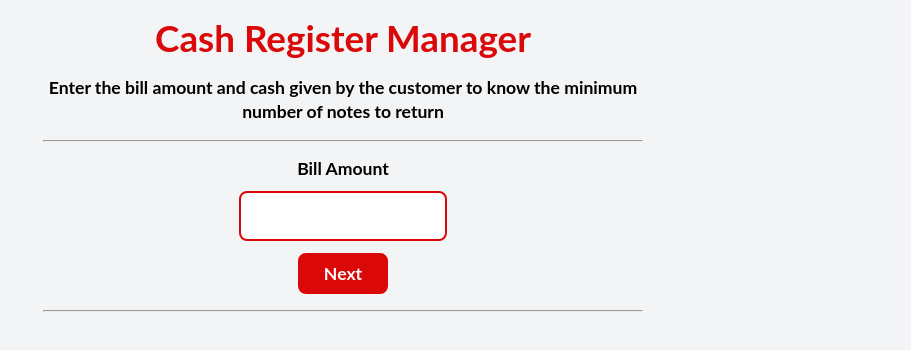
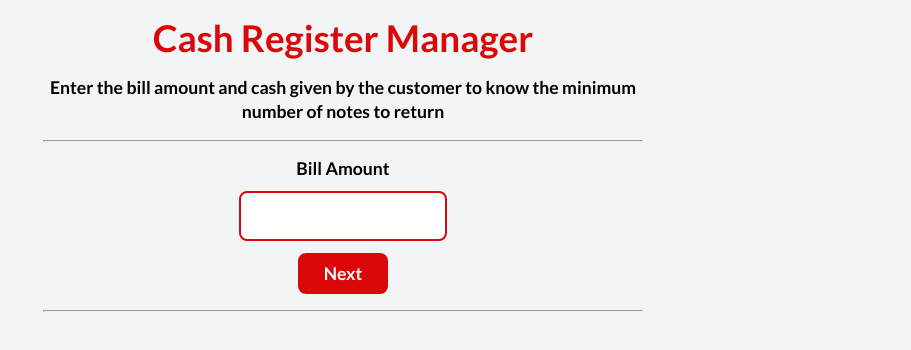
Before and after one commit to shishirneupane/cash-register-app, a plain HTML site: page index.html in a window 1280 px wide. Shown: the full height of the page, 297-1208 px from the left. Drawn offline with Linux system fonts and the light colour scheme.

Commit message:
imported Lato font

```diff
--- a/style.css
+++ b/style.css
@@ -1,3 +1,5 @@
+@import url("https://fonts.googleapis.com/css2?family=Lato:wght@400;700&display=swap");
+
 body {
   font-family: Lato;
   margin: 0;
```
